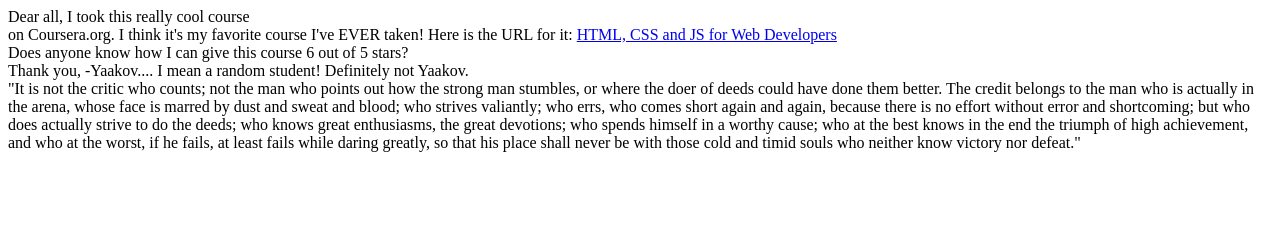
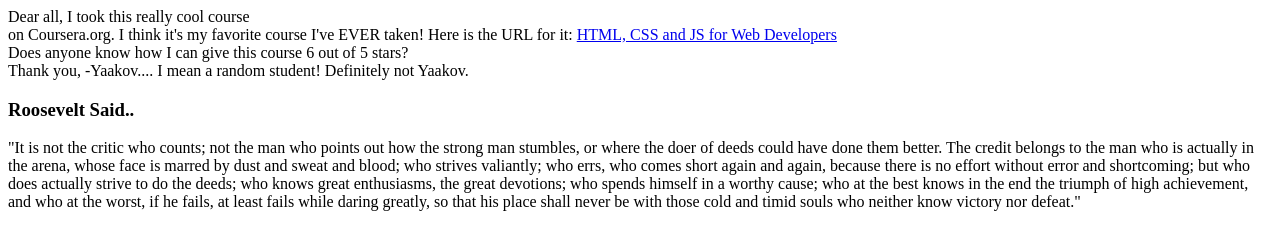
Before and after one commit to A47Bryan/Csera, a plain HTML site: page docs/index.html in a window 1280 px wide. Drawn offline with Linux system fonts and the light colour scheme.

Commit message:
--allow-empty-message

```diff
--- a/docs/index.html
+++ b/docs/index.html
@@ -25,8 +25,8 @@
 
 		<section>
 			<article>
-
-"It is not the critic who counts; not the man who points out how the strong man stumbles, or where the doer of deeds could have done them better. The credit belongs to the man who is actually in the arena, whose face is marred by dust and sweat and blood; who strives valiantly; who errs, who comes short again and again, because there is no effort without error and shortcoming; but who does actually strive to do the deeds; who knows great enthusiasms, the great devotions; who spends himself in a worthy cause; who at the best knows in the end the triumph of high achievement, and who at the worst, if he fails, at least fails while daring greatly, so that his place shall never be with those cold and timid souls who neither know victory nor defeat."
+				<h1>Roosevelt Said..</h1>
+<p>"It is not the critic who counts; not the man who points out how the strong man stumbles, or where the doer of deeds could have done them better. The credit belongs to the man who is actually in the arena, whose face is marred by dust and sweat and blood; who strives valiantly; who errs, who comes short again and again, because there is no effort without error and shortcoming; but who does actually strive to do the deeds; who knows great enthusiasms, the great devotions; who spends himself in a worthy cause; who at the best knows in the end the triumph of high achievement, and who at the worst, if he fails, at least fails while daring greatly, so that his place shall never be with those cold and timid souls who neither know victory nor defeat."</p>
 			</article>
 		</section>
 
```
